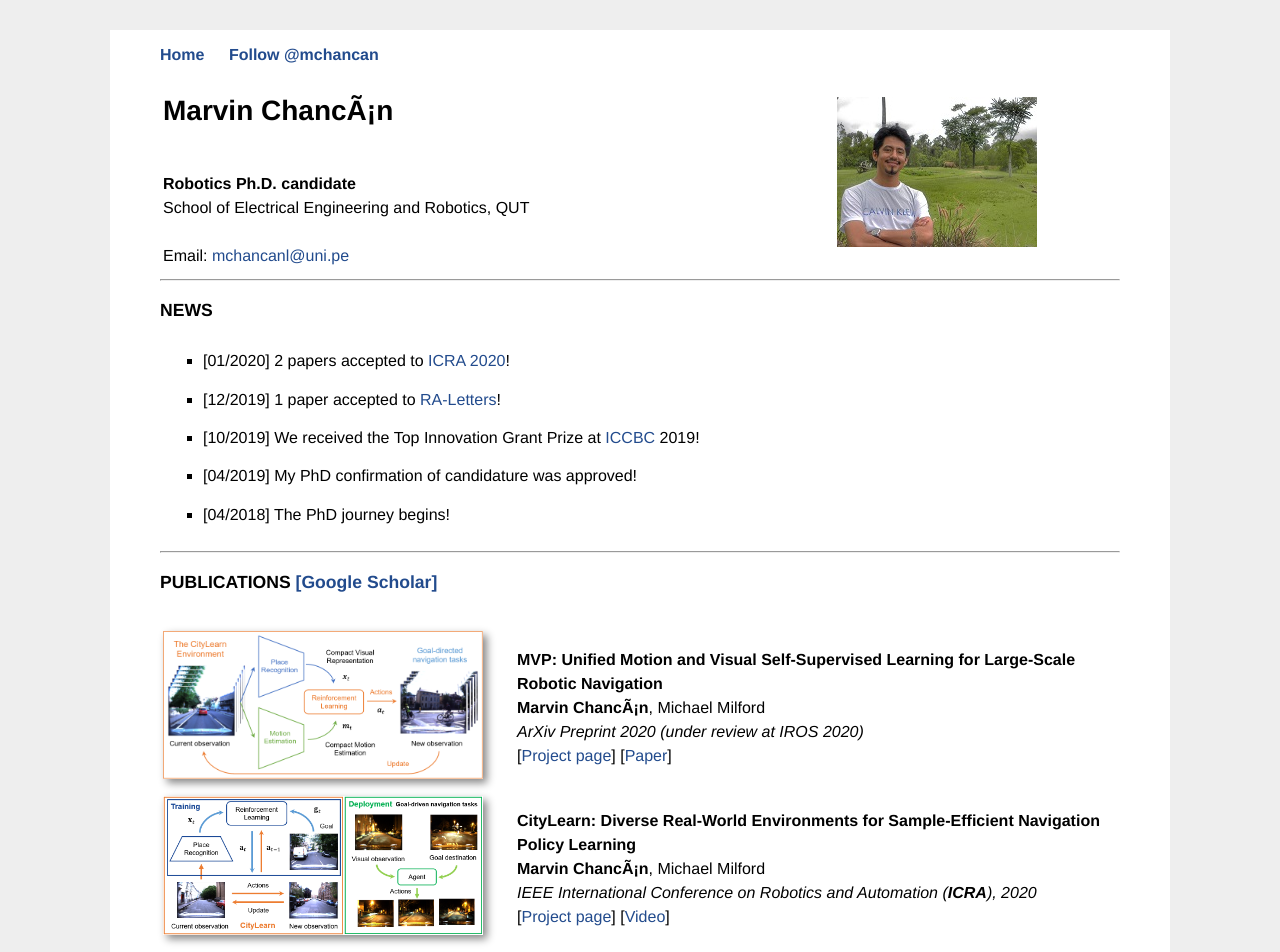
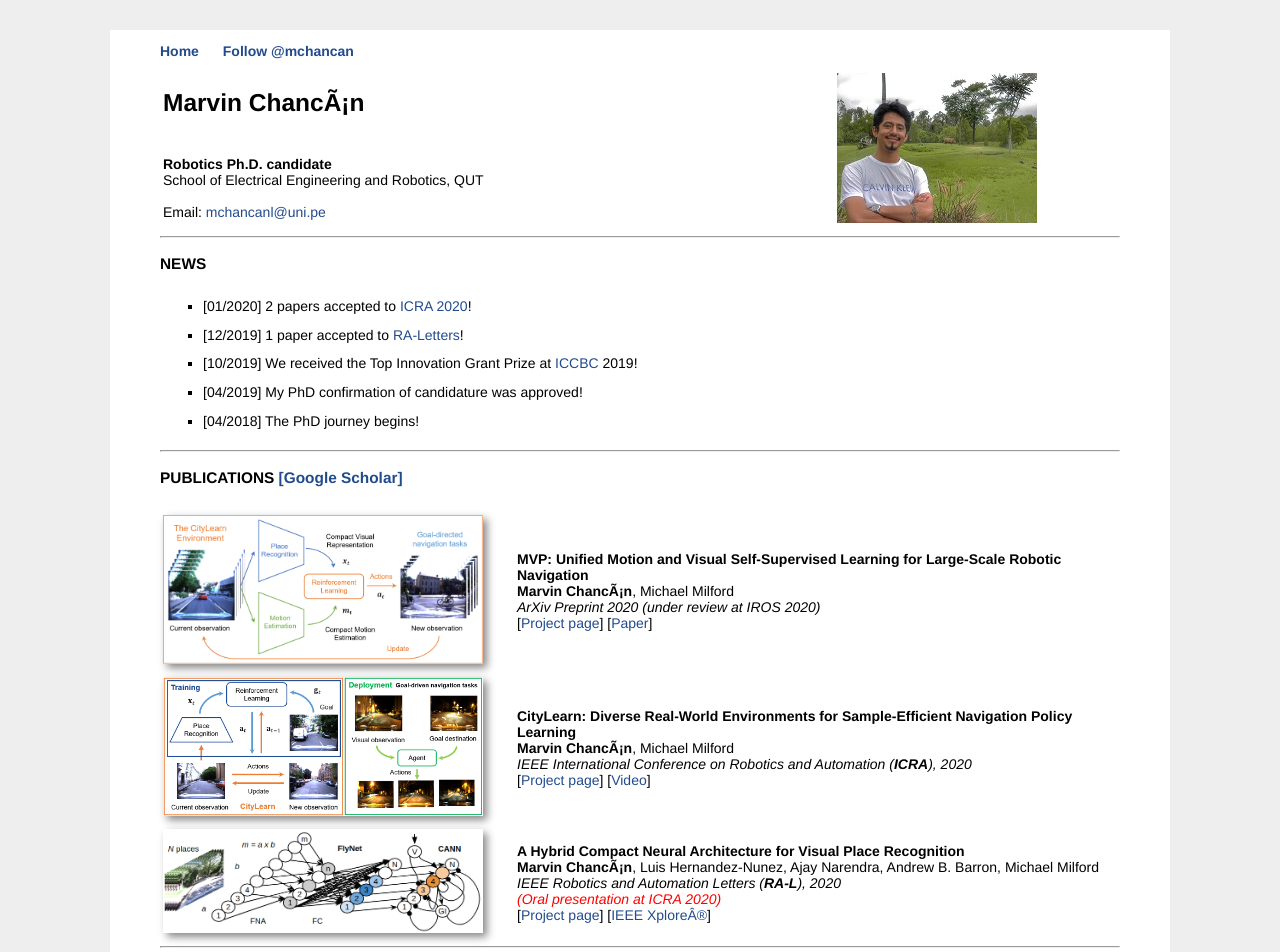
Before and after one commit to mchancan/mchancan.github.io, a Jekyll site: the page built from index.html, in a window 1280 px wide. Shown: the top 952 px of the page. Built offline with Jekyll 4.4.1, drawn with Linux system fonts in a browser that asks for light colours; comment, search, counter and statistics services are not loaded.

Commit message:
Update main.css

```diff
--- a/css/main.css
+++ b/css/main.css
@@ -30,8 +30,9 @@ html {
 body {
   /*font-family: Georgia, Helvetica, Arial, Verdana, san-serif, Times;*/
   font-family: "Helvetica", Helvetica, sans-serif;
-  font-size: 16px;
-  line-height: 1.5;
+  font-size: 14px;
+  /*font-size: 16px;
+  line-height: 1.5;*/
   font-weight: normal;
   background-color: #ffffff;
   text-align:left; /* for IE */
```
